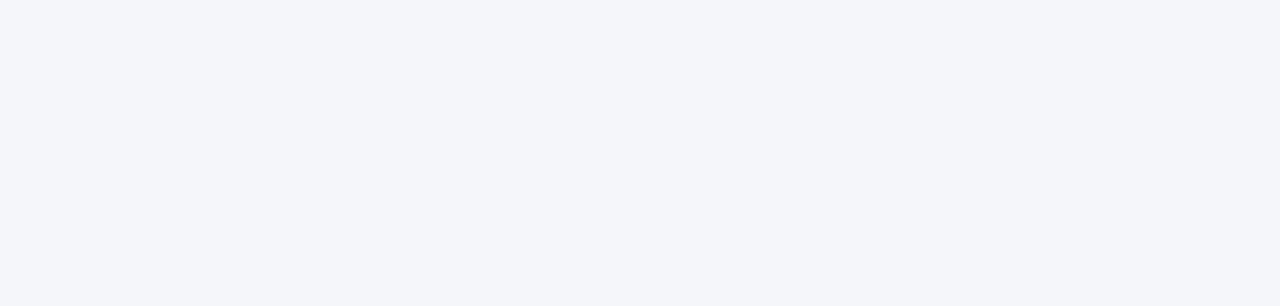
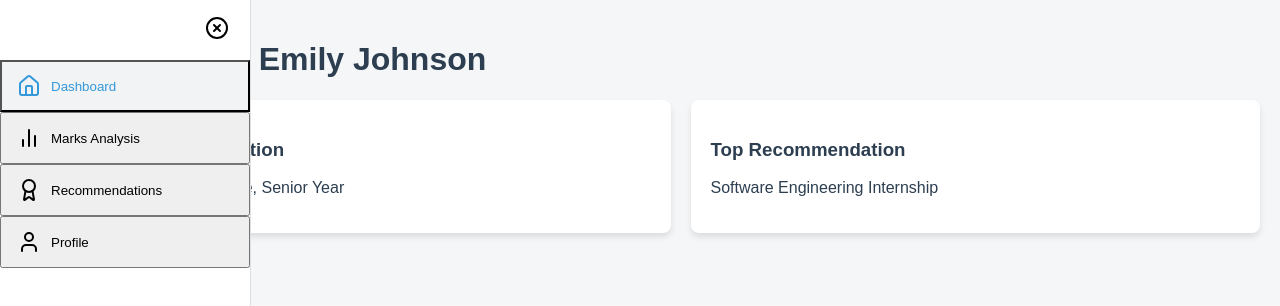
Before and after one commit to anshulkansal04/CareerMap, a React (Create React App) app in the folder client/: page /dashboard in a window 1280 px wide. Before the commit this address had no page. Shown: the top 306 px of the page. Built offline with nearby package versions, Linux system fonts and the light colour scheme.

Commit message:
Added basic dashboard

```diff
--- a/client/src/App.js
+++ b/client/src/App.js
@@ -16,6 +16,7 @@ import ExtraDetailsForm from "./pages/ExtraDetailsForm";
 import GraphPage from "./pages/Graph_Page";
 import Scholarpage from "./pages/ScholarShip"; // Ensure this component exists
 import Footer from "./Components/Footer";
+import Dash from "./pages/Dashboard";
 
 function App() {
   return (
@@ -44,6 +45,7 @@ function App() {
           {/* <Route path="/collegeprediction" element={<CollegePred />} /> */}
           <Route path="/careermap" element={<GraphPage />} />
           <Route path="/scholarship" element={<Scholarpage />} />
+          <Route path="/dashboard" element={<Dash />} />
         </Routes>
       </Router>
       <Toaster />
--- /dev/null
+++ b/client/src/pages/Dash.css
@@ -0,0 +1,125 @@
+:root {
+    --pcolor: #3498db;
+    --scolor: #2ecc71;
+    --bgcolorr: #f4f6f7;
+    --tdark: #2c3e50;
+  }
+
+  .dash-app {
+    display: flex;
+    height: 100vh;
+    font-family: 'Arial', sans-serif;
+    background-color: var(--bgcolorr);
+    color: var(--tdark);
+  }
+
+  .dash-sidebar {
+    width: 250px;
+    background-color: white;
+    border-right: 1px solid #e0e0e0;
+    transition: width 0.3s ease;
+    overflow: hidden;
+    position: relative;
+  }
+
+  .dash-sidebar-closed {
+    width: 80px;
+  }
+
+  .dash-sidebar-toggle {
+    position: absolute;
+    top: 15px;
+    right: 15px;
+    background: none;
+    border: none;
+    cursor: pointer;
+  }
+
+  .dash-nav {
+    display: flex;
+    flex-direction: column;
+    padding-top: 60px;
+  }
+
+  .dash-nav-item {
+    display: flex;
+    align-items: center;
+    padding: 12px 15px;
+    cursor: pointer;
+    transition: background-color 0.2s;
+  }
+
+  .dash-nav-item svg {
+    margin-right: 10px;
+  }
+
+  .dash-nav-item.dash-active {
+    background-color: #f1f3f4;
+    color: var(--pcolor);
+  }
+
+  .dash-main {
+    flex-grow: 1;
+    padding: 20px;
+    transition: margin-left 0.3s ease;
+    overflow-y: auto;
+  }
+
+  .dash-main-shifted {
+    margin-left: -170px;
+  }
+
+  .dash-page {
+    max-width: 1200px;
+    margin: 0 auto;
+  }
+
+  .dash-quick-stats,
+  .dash-marks-grid,
+  .dash-recommendations {
+    display: grid;
+    gap: 20px;
+    grid-template-columns: repeat(auto-fit, minmax(250px, 1fr));
+  }
+
+  .dash-stat-card,
+  .dash-mark-card,
+  .dash-recommendation-card {
+    background: white;
+    border-radius: 8px;
+    padding: 20px;
+    box-shadow: 0 4px 6px rgba(0,0,0,0.1);
+  }
+
+  .dash-progress-bar {
+    background-color: #e0e0e0;
+    height: 15px;
+    border-radius: 7px;
+    overflow: hidden;
+  }
+
+  .dash-progress {
+    background-color: var(--pcolor);
+    height: 100%;
+  }
+
+  .dash-btn-primary {
+    background-color: var(--pcolor);
+    color: white;
+    border: none;
+    padding: 10px 15px;
+    border-radius: 5px;
+    cursor: pointer;
+  }
+
+  @media (max-width: 768px) {
+    .dash-sidebar {
+      position: fixed;
+      z-index: 1000;
+      height: 100%;
+    }
+
+    .dash-main-shifted {
+      margin-left: 0;
+    }
+  }
--- /dev/null
+++ b/client/src/pages/Dashboard.jsx
@@ -0,0 +1,173 @@
+import React, { useState } from 'react';
+import {
+  Home,
+  BarChart2,
+  Award,
+  User,
+  Menu,
+  XCircle
+} from 'lucide-react';
+import './Dash.css';
+
+// Mock data
+const userData = {
+  name: 'Emily Johnson',
+  age: 22,
+  email: 'emily.johnson@example.com',
+  currentEducation: 'Computer Science, Senior Year'
+};
+
+const marksData = [
+  { subject: 'Mathematics', score: 87 },
+  { subject: 'Computer Science', score: 92 },
+  { subject: 'Statistics', score: 85 },
+  { subject: 'English', score: 78 }
+];
+
+const recommendationData = [
+  { id: 1, title: 'Software Engineering Internship', type: 'Career' },
+  { id: 2, title: 'Advanced Data Science Course', type: 'Education' },
+  { id: 3, title: 'Machine Learning Workshop', type: 'Professional Development' }
+];
+
+function Dash() {
+  const [isSidebarOpen, setIsSidebarOpen] = useState(true);
+  const [activePage, setActivePage] = useState('home');
+
+  const toggleSidebar = () => {
+    setIsSidebarOpen(!isSidebarOpen);
+  };
+
+  const renderPage = () => {
+    switch(activePage) {
+      case 'home':
+        return <HomePage />;
+      case 'marks':
+        return <MarksPage />;
+      case 'recommendations':
+        return <RecommendationsPage />;
+      case 'profile':
+        return <ProfilePage />;
+      default:
+        return <HomePage />;
+    }
+  };
+
+  return (
+    <div className="dash-app">
+      <div className={`dash-sidebar ${isSidebarOpen ? 'dash-sidebar-open' : 'dash-sidebar-closed'}`}>
+        <button
+          className="dash-sidebar-toggle"
+          onClick={toggleSidebar}
+          aria-label={isSidebarOpen ? "Close Sidebar" : "Open Sidebar"}
+        >
+          {isSidebarOpen ? <XCircle /> : <Menu />}
+        </button>
+        <nav className="dash-nav">
+          <button
+            className={`dash-nav-item ${activePage === 'home' ? 'dash-active' : ''}`}
+            onClick={() => setActivePage('home')}
+          >
+            <Home />
+            {isSidebarOpen && <span>Dashboard</span>}
+          </button>
+          <button
+            className={`dash-nav-item ${activePage === 'marks' ? 'dash-active' : ''}`}
+            onClick={() => setActivePage('marks')}
+          >
+            <BarChart2 />
+            {isSidebarOpen && <span>Marks Analysis</span>}
+          </button>
+          <button
+            className={`dash-nav-item ${activePage === 'recommendations' ? 'dash-active' : ''}`}
+            onClick={() => setActivePage('recommendations')}
+          >
+            <Award />
+            {isSidebarOpen && <span>Recommendations</span>}
+          </button>
+          <button
+            className={`dash-nav-item ${activePage === 'profile' ? 'dash-active' : ''}`}
+            onClick={() => setActivePage('profile')}
+          >
+            <User />
+            {isSidebarOpen && <span>Profile</span>}
+          </button>
+        </nav>
+      </div>
+      <main className={`dash-main ${isSidebarOpen ? 'dash-main-shifted' : ''}`}>
+        {renderPage()}
+      </main>
+    </div>
+  );
+}
+
+function HomePage() {
+  return (
+    <div className="dash-page dash-home">
+      <h1>Welcome, {userData.name}</h1>
+      <div className="dash-quick-stats">
+        <div className="dash-stat-card">
+          <h3>Current Education</h3>
+          <p>{userData.currentEducation}</p>
+        </div>
+        <div className="dash-stat-card">
+          <h3>Top Recommendation</h3>
+          <p>{recommendationData[0].title}</p>
+        </div>
+      </div>
+    </div>
+  );
+}
+
+function MarksPage() {
+  return (
+    <div className="dash-page dash-marks">
+      <h1>Marks Analysis</h1>
+      <div className="dash-marks-grid">
+        {marksData.map((subject, index) => (
+          <div key={index} className="dash-mark-card">
+            <h3>{subject.subject}</h3>
+            <div className="dash-progress-bar">
+              <div
+                className="dash-progress"
+                style={{width: `${subject.score}%`}}
+              ></div>
+            </div>
+            <span>{subject.score}%</span>
+          </div>
+        ))}
+      </div>
+    </div>
+  );
+}
+
+function RecommendationsPage() {
+  return (
+    <div className="dash-page dash-recommendations">
+      <h1>Career & Education Recommendations</h1>
+      {recommendationData.map(recommendation => (
+        <div key={recommendation.id} className="dash-recommendation-card">
+          <h3>{recommendation.title}</h3>
+          <p>{recommendation.type}</p>
+          <button className="dash-btn-primary">Learn More</button>
+        </div>
+      ))}
+    </div>
+  );
+}
+
+function ProfilePage() {
+  return (
+    <div className="dash-page dash-profile">
+      <h1>User Profile</h1>
+      <div className="dash-profile-section">
+        <h3>Personal Information</h3>
+        <p>Name: {userData.name}</p>
+        <p>Age: {userData.age}</p>
+        <p>Email: {userData.email}</p>
+      </div>
+    </div>
+  );
+}
+
+export default Dash;
```
